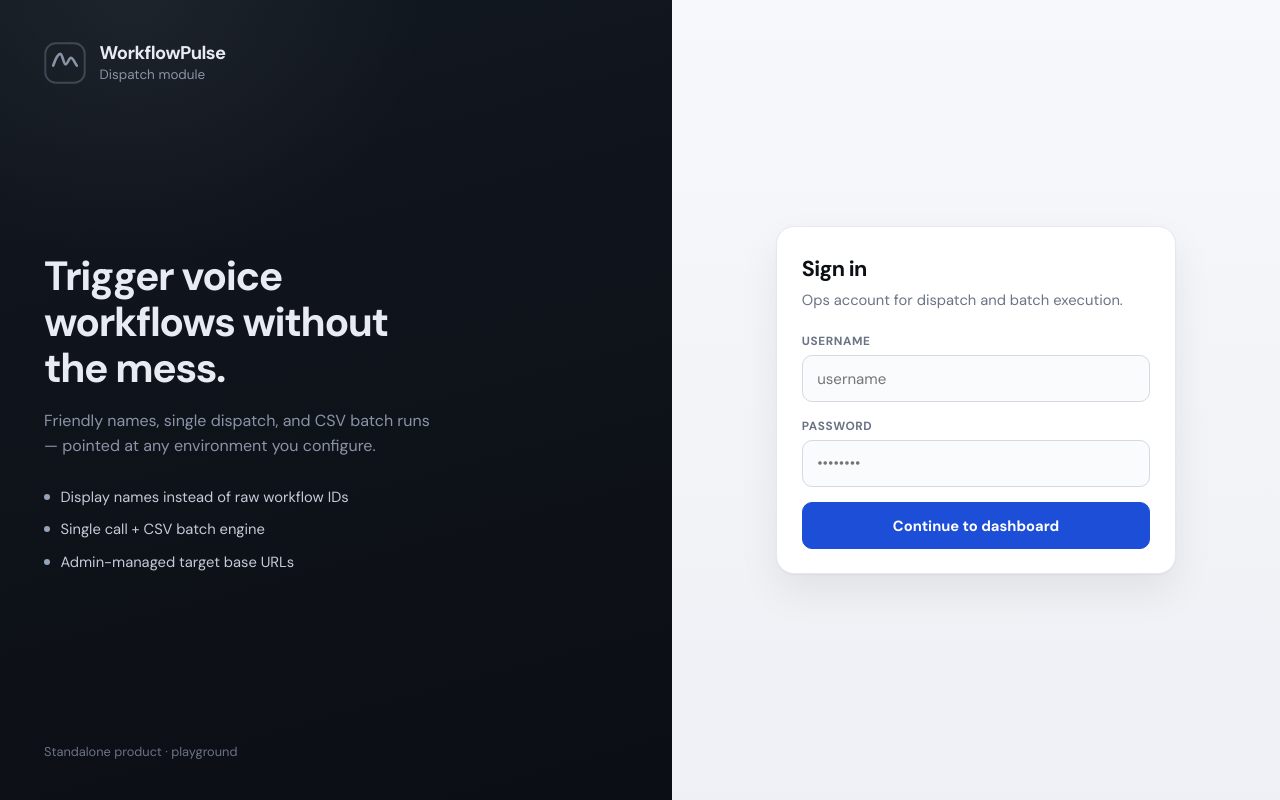
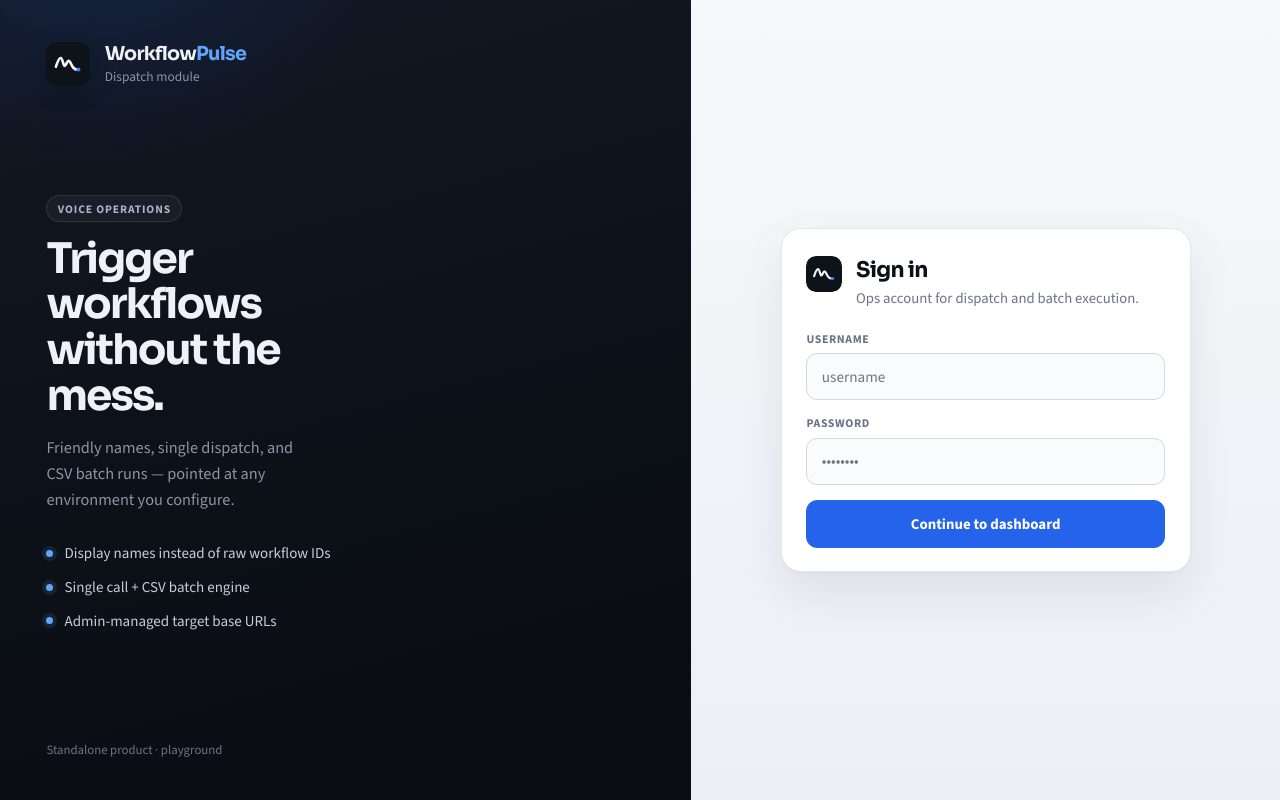
Before and after one commit to ossogdev/WorkflowPulse, a website: page public/index.html in a window 1280 px wide. Drawn offline with nearby package versions, Linux system fonts and the light colour scheme.

Commit message:
brand: custom pulse mark + Sora/Source Sans type system

```diff
--- a/public/index.html
+++ b/public/index.html
@@ -5,9 +5,10 @@
   <meta name="viewport" content="width=device-width, initial-scale=1.0">
   <title>WorkflowPulse</title>
   <meta name="description" content="Voice workflow dispatch and batch execution">
+  <link rel="icon" href="mark.svg" type="image/svg+xml">
   <link rel="preconnect" href="https://fonts.googleapis.com">
   <link rel="preconnect" href="https://fonts.gstatic.com" crossorigin>
-  <link href="https://fonts.googleapis.com/css2?family=DM+Sans:ital,opsz,wght@0,9..40,400;0,9..40,500;0,9..40,600;0,9..40,700;1,9..40,400&family=JetBrains+Mono:wght@400;500&display=swap" rel="stylesheet">
+  <link href="https://fonts.googleapis.com/css2?family=Sora:wght@500;600;700&family=Source+Sans+3:wght@400;500;600;700&family=JetBrains+Mono:wght@400;500&display=swap" rel="stylesheet">
   <link rel="stylesheet" href="style.css">
 </head>
 <body>
@@ -15,21 +16,17 @@
     <div class="auth-shell">
       <aside class="auth-aside">
         <div class="aside-brand">
-          <span class="mark" aria-hidden="true">
-            <svg viewBox="0 0 32 32" fill="none" xmlns="http://www.w3.org/2000/svg">
-              <rect x="1" y="1" width="30" height="30" rx="8" stroke="currentColor" stroke-width="1.5" opacity="0.35"/>
-              <path d="M7 18c2-6 4-9 5.5-9s2.5 8 4 8 2.5-5 4-5 2.5 3 4.5 6" stroke="currentColor" stroke-width="2" stroke-linecap="round" stroke-linejoin="round"/>
-            </svg>
-          </span>
-          <div>
-            <strong>WorkflowPulse</strong>
-            <span>Dispatch module</span>
+          <img class="brand-mark" src="mark.svg" width="44" height="44" alt="">
+          <div class="brand-text">
+            <span class="brand-title">Workflow<span class="brand-accent">Pulse</span></span>
+            <span class="brand-sub">Dispatch module</span>
           </div>
         </div>
 
         <div class="aside-copy">
-          <h1>Trigger voice workflows without the mess.</h1>
-          <p>Friendly names, single dispatch, and CSV batch runs — pointed at any environment you configure.</p>
+          <p class="eyebrow">Voice operations</p>
+          <h1>Trigger workflows without the mess.</h1>
+          <p class="lede-copy">Friendly names, single dispatch, and CSV batch runs — pointed at any environment you configure.</p>
           <ul class="feature-list">
             <li>Display names instead of raw workflow IDs</li>
             <li>Single call + CSV batch engine</li>
@@ -42,8 +39,13 @@
 
       <main class="auth-main">
         <div class="login-card">
-          <h2>Sign in</h2>
-          <p class="lede">Ops account for dispatch and batch execution.</p>
+          <div class="login-card-head">
+            <img class="brand-mark brand-mark-sm" src="mark.svg" width="36" height="36" alt="">
+            <div>
+              <h2>Sign in</h2>
+              <p class="lede">Ops account for dispatch and batch execution.</p>
+            </div>
+          </div>
           <form id="loginForm">
             <div class="field">
               <label for="loginUsername">Username</label>
@@ -65,13 +67,8 @@
     <aside class="sidebar">
       <div class="sidebar-top">
         <div class="brand-header">
-          <span class="mark mark-sm" aria-hidden="true">
-            <svg viewBox="0 0 32 32" fill="none" xmlns="http://www.w3.org/2000/svg">
-              <rect x="1" y="1" width="30" height="30" rx="8" stroke="currentColor" stroke-width="1.5" opacity="0.35"/>
-              <path d="M7 18c2-6 4-9 5.5-9s2.5 8 4 8 2.5-5 4-5 2.5 3 4.5 6" stroke="currentColor" stroke-width="2" stroke-linecap="round" stroke-linejoin="round"/>
-            </svg>
-          </span>
-          <span class="brand-name">WorkflowPulse</span>
+          <img class="brand-mark brand-mark-sm" src="mark.svg" width="34" height="34" alt="">
+          <span class="brand-title brand-title-sm">Workflow<span class="brand-accent">Pulse</span></span>
         </div>
         <nav class="nav-menu">
           <button class="nav-item active" data-tab="dispatchTab" type="button">Dispatch</button>
--- a/public/style.css
+++ b/public/style.css
@@ -1,24 +1,25 @@
 :root {
-  --ink: #0c0f14;
-  --ink-2: #2a3140;
-  --muted: #6b7385;
-  --line: #e6e8ee;
-  --line-2: #d5d9e2;
-  --paper: #f3f4f7;
+  --ink: #0c1017;
+  --ink-2: #2c3444;
+  --muted: #6a7386;
+  --line: #e5e8ef;
+  --line-2: #d2d7e2;
+  --paper: #f2f4f8;
   --surface: #ffffff;
-  --aside: #0e1219;
-  --aside-text: #e8ebf2;
-  --aside-muted: #8b93a7;
-  --accent: #1d4ed8;
-  --accent-hover: #1e40af;
+  --aside: #0c1017;
+  --aside-text: #eef1f6;
+  --aside-muted: #8b94a8;
+  --blue: #2563eb;
+  --blue-deep: #1d4ed8;
   --ok: #15803d;
   --ok-bg: #ecfdf3;
   --bad: #b91c1c;
   --bad-bg: #fef2f2;
-  --radius: 14px;
-  --radius-sm: 10px;
-  --shadow: 0 1px 2px rgba(12, 15, 20, 0.04), 0 18px 40px rgba(12, 15, 20, 0.07);
-  --font: "DM Sans", system-ui, -apple-system, sans-serif;
+  --radius: 16px;
+  --radius-sm: 11px;
+  --shadow: 0 1px 2px rgba(12, 16, 23, 0.04), 0 20px 48px rgba(12, 16, 23, 0.08);
+  --font: "Source Sans 3", system-ui, -apple-system, sans-serif;
+  --display: "Sora", "Source Sans 3", system-ui, sans-serif;
   --mono: "JetBrains Mono", ui-monospace, monospace;
 }
 
@@ -41,7 +42,50 @@ body {
   display: none !important;
 }
 
-/* ---------- Auth: split layout, no neon gradients ---------- */
+/* Brand */
+.brand-mark {
+  display: block;
+  border-radius: 11px;
+  flex-shrink: 0;
+  box-shadow: 0 8px 20px rgba(12, 16, 23, 0.18);
+}
+
+.brand-mark-sm {
+  border-radius: 9px;
+  box-shadow: none;
+}
+
+.brand-title {
+  font-family: var(--display);
+  font-weight: 700;
+  letter-spacing: -0.04em;
+  font-size: 1.2rem;
+  line-height: 1.1;
+  color: inherit;
+}
+
+.brand-title-sm {
+  font-size: 1rem;
+}
+
+.brand-accent {
+  color: var(--blue);
+  font-weight: 700;
+}
+
+.aside-brand .brand-accent {
+  color: #60a5fa;
+}
+
+.brand-sub {
+  display: block;
+  margin-top: 0.18rem;
+  font-size: 0.84rem;
+  color: var(--aside-muted);
+  font-weight: 500;
+}
+
+/* Auth shell */
 .auth-wrapper {
   min-height: 100vh;
 }
@@ -49,13 +93,13 @@ body {
 .auth-shell {
   min-height: 100vh;
   display: grid;
-  grid-template-columns: 1.05fr 0.95fr;
+  grid-template-columns: 1.08fr 0.92fr;
 }
 
 .auth-aside {
   background: var(--aside);
   color: var(--aside-text);
-  padding: 2.5rem 2.75rem;
+  padding: 2.6rem 2.9rem;
   display: flex;
   flex-direction: column;
   justify-content: space-between;
@@ -63,14 +107,13 @@ body {
   overflow: hidden;
 }
 
-/* soft depth only — single tone, no purple/blue orbs */
 .auth-aside::before {
   content: "";
   position: absolute;
   inset: 0;
   background:
-    radial-gradient(ellipse 80% 60% at 20% 0%, rgba(255, 255, 255, 0.05), transparent 55%),
-    linear-gradient(165deg, #121821 0%, #0e1219 55%, #0b0e14 100%);
+    radial-gradient(ellipse 70% 50% at 15% -10%, rgba(37, 99, 235, 0.16), transparent 60%),
+    linear-gradient(165deg, #121824 0%, #0c1017 58%, #090c12 100%);
   pointer-events: none;
 }
 
@@ -84,122 +127,107 @@ body {
 .aside-brand {
   display: flex;
   align-items: center;
-  gap: 0.85rem;
+  gap: 0.9rem;
 }
 
-.mark {
-  width: 42px;
-  height: 42px;
-  color: #fff;
-  display: grid;
-  place-items: center;
-  flex-shrink: 0;
-}
-
-.mark svg {
-  width: 42px;
-  height: 42px;
-}
-
-.mark-sm {
-  width: 34px;
-  height: 34px;
-}
-
-.mark-sm svg {
-  width: 34px;
-  height: 34px;
-}
-
-.aside-brand strong {
-  display: block;
-  font-size: 1.15rem;
-  font-weight: 700;
-  letter-spacing: -0.03em;
-}
-
-.aside-brand span {
-  display: block;
-  margin-top: 0.12rem;
-  font-size: 0.84rem;
-  color: var(--aside-muted);
+.aside-copy .eyebrow {
+  display: inline-flex;
+  margin-bottom: 0.85rem;
+  padding: 0.28rem 0.65rem;
+  border-radius: 999px;
+  border: 1px solid rgba(255, 255, 255, 0.1);
+  background: rgba(255, 255, 255, 0.04);
+  color: #a8b3c7;
+  font-size: 0.72rem;
+  font-weight: 650;
+  letter-spacing: 0.08em;
+  text-transform: uppercase;
 }
 
 .aside-copy h1 {
-  font-size: clamp(1.85rem, 3.2vw, 2.55rem);
-  line-height: 1.12;
-  letter-spacing: -0.035em;
+  font-family: var(--display);
+  font-size: clamp(1.9rem, 3.3vw, 2.65rem);
+  line-height: 1.08;
+  letter-spacing: -0.045em;
   font-weight: 700;
-  max-width: 12ch;
+  max-width: 11ch;
 }
 
-.aside-copy p {
-  margin-top: 1rem;
-  max-width: 36ch;
+.lede-copy {
+  margin-top: 1.05rem;
+  max-width: 34ch;
   color: var(--aside-muted);
   line-height: 1.6;
-  font-size: 1rem;
+  font-size: 1.02rem;
 }
 
 .feature-list {
   list-style: none;
-  margin-top: 1.75rem;
+  margin-top: 1.85rem;
   display: grid;
-  gap: 0.75rem;
+  gap: 0.8rem;
 }
 
 .feature-list li {
   display: flex;
   align-items: flex-start;
-  gap: 0.65rem;
-  color: #c5cad6;
-  font-size: 0.92rem;
+  gap: 0.7rem;
+  color: #c7cedb;
+  font-size: 0.94rem;
   line-height: 1.4;
 }
 
 .feature-list li::before {
   content: "";
-  width: 6px;
-  height: 6px;
-  margin-top: 0.45rem;
+  width: 7px;
+  height: 7px;
+  margin-top: 0.42rem;
   border-radius: 50%;
-  background: #94a3b8;
+  background: #60a5fa;
+  box-shadow: 0 0 0 4px rgba(96, 165, 250, 0.12);
   flex-shrink: 0;
 }
 
 .aside-foot {
   font-size: 0.8rem;
-  color: #6b7385;
+  color: #6b7488;
 }
 
 .auth-main {
   display: grid;
   place-items: center;
   padding: 2rem;
-  background:
-    linear-gradient(180deg, #f7f8fb 0%, #eef0f5 100%);
+  background: linear-gradient(180deg, #f7f8fb 0%, #eceff5 100%);
 }
 
 .login-card {
-  width: min(400px, 100%);
+  width: min(410px, 100%);
   background: var(--surface);
   border: 1px solid var(--line);
-  border-radius: 18px;
+  border-radius: 20px;
   box-shadow: var(--shadow);
-  padding: 1.75rem 1.55rem 1.5rem;
+  padding: 1.7rem 1.55rem 1.45rem;
+}
+
+.login-card-head {
+  display: flex;
+  align-items: flex-start;
+  gap: 0.85rem;
+  margin-bottom: 1.35rem;
 }
 
 .login-card h2 {
+  font-family: var(--display);
   font-size: 1.35rem;
   font-weight: 700;
   letter-spacing: -0.03em;
 }
 
 .lede {
-  margin: 0.4rem 0 1.35rem;
+  margin-top: 0.28rem;
   color: var(--muted);
   font-size: 0.92rem;
-  line-height: 1.5;
+  line-height: 1.45;
 }
 
 .field {
@@ -229,7 +257,7 @@ body {
   border-radius: var(--radius-sm);
   padding: 0.78rem 0.9rem;
   font: inherit;
-  font-size: 0.94rem;
+  font-size: 0.95rem;
   outline: none;
   transition: border-color 0.12s ease, box-shadow 0.12s ease, background 0.12s ease;
 }
@@ -240,7 +268,7 @@ body {
 .dynamic-form-grid input:focus {
   border-color: #64748b;
   background: #fff;
-  box-shadow: 0 0 0 3px rgba(100, 116, 139, 0.15);
+  box-shadow: 0 0 0 3px rgba(100, 116, 139, 0.14);
 }
 
 .btn {
@@ -249,13 +277,13 @@ body {
   border-radius: var(--radius-sm);
   font: inherit;
   font-weight: 650;
-  font-size: 0.92rem;
+  font-size: 0.93rem;
   cursor: pointer;
   display: inline-flex;
   align-items: center;
   justify-content: center;
   gap: 0.4rem;
-  padding: 0.78rem 1.05rem;
+  padding: 0.8rem 1.05rem;
   transition: 0.12s ease;
 }
 
@@ -270,15 +298,15 @@ body {
 
 .primary-btn,
 .btn-glow {
-  background: var(--accent);
+  background: var(--blue);
   color: #fff;
-  border-color: var(--accent);
+  border-color: var(--blue);
 }
 
 .primary-btn:hover,
 .btn-glow:hover {
-  background: var(--accent-hover);
-  border-color: var(--accent-hover);
+  background: var(--blue-deep);
+  border-color: var(--blue-deep);
 }
 
 .secondary-btn,
@@ -290,7 +318,7 @@ body {
 
 .secondary-btn:hover,
 .accent-btn:hover {
-  background: #f4f5f8;
+  background: #f4f6fa;
 }
 
 .primary-btn:disabled,
@@ -320,17 +348,17 @@ body {
   border: 1px solid rgba(21, 128, 61, 0.12);
 }
 
-/* ---------- App shell ---------- */
+/* App shell */
 .app-layout {
   min-height: 100vh;
   display: grid;
-  grid-template-columns: 232px 1fr;
+  grid-template-columns: 240px 1fr;
 }
 
 .sidebar {
   background: var(--aside);
   color: var(--aside-text);
-  padding: 1.15rem 0.9rem;
+  padding: 1.15rem 0.95rem;
   display: flex;
   flex-direction: column;
   justify-content: space-between;
@@ -339,15 +367,9 @@ body {
 .brand-header {
   display: flex;
   align-items: center;
-  gap: 0.65rem;
-  padding: 0.2rem 0.3rem;
+  gap: 0.7rem;
+  padding: 0.2rem 0.25rem;
   color: #fff;
-}
-
-.brand-name {
-  font-size: 0.98rem;
-  font-weight: 700;
-  letter-spacing: -0.02em;
 }
 
 .nav-menu {
@@ -365,7 +387,7 @@ body {
   font: inherit;
   font-size: 0.9rem;
   font-weight: 550;
-  padding: 0.68rem 0.8rem;
+  padding: 0.7rem 0.8rem;
   border-radius: var(--radius-sm);
   cursor: pointer;
 }
@@ -394,7 +416,7 @@ body {
   width: 32px;
   height: 32px;
   border-radius: 8px;
-  background: #1f2937;
+  background: #1e293b;
   color: #fff;
   display: grid;
   place-items: center;
@@ -517,8 +539,9 @@ body {
 }
 
 .panel-title-group h3 {
-  font-size: 1.02rem;
-  font-weight: 700;
+  font-family: var(--display);
+  font-size: 1.05rem;
+  font-weight: 650;
   letter-spacing: -0.02em;
 }
 
@@ -546,7 +569,7 @@ body {
   display: inline-flex;
   gap: 0.2rem;
   padding: 0.22rem;
-  background: #e6e8ee;
+  background: #e4e8f0;
   border-radius: var(--radius-sm);
 }
 
@@ -565,7 +588,7 @@ body {
 .mode-tab.active {
   background: #fff;
   color: var(--ink);
-  box-shadow: 0 1px 2px rgba(12, 15, 20, 0.06);
+  box-shadow: 0 1px 2px rgba(12, 16, 23, 0.06);
 }
 
 .dynamic-form-grid {
@@ -701,7 +724,7 @@ body {
 .modal-backdrop {
   position: fixed;
   inset: 0;
-  background: rgba(12, 15, 20, 0.4);
+  background: rgba(12, 16, 23, 0.4);
   display: grid;
   place-items: center;
   z-index: 50;
@@ -712,7 +735,7 @@ body {
   width: min(480px, 100%);
   background: #fff;
   border: 1px solid var(--line);
-  border-radius: 16px;
+  border-radius: 18px;
   box-shadow: var(--shadow);
   padding: 1.2rem;
 }
@@ -729,8 +752,9 @@ body {
 }
 
 .modal-header h3 {
-  font-size: 1.02rem;
-  font-weight: 700;
+  font-family: var(--display);
+  font-size: 1.05rem;
+  font-weight: 650;
 }
 
 .modal-close {
@@ -759,13 +783,12 @@ body {
   }
 
   .auth-aside {
-    min-height: auto;
     padding: 1.5rem;
   }
 
   .aside-copy h1 {
     max-width: none;
-    font-size: 1.7rem;
+    font-size: 1.75rem;
   }
 
   .app-layout {
```
Also changed, not shown: public/mark.svg (added).
